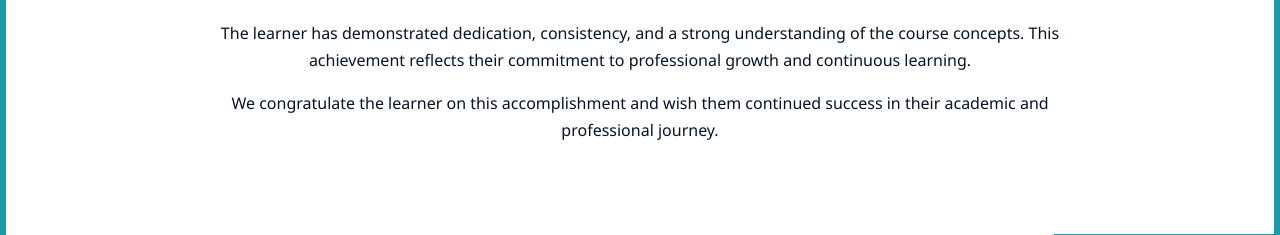
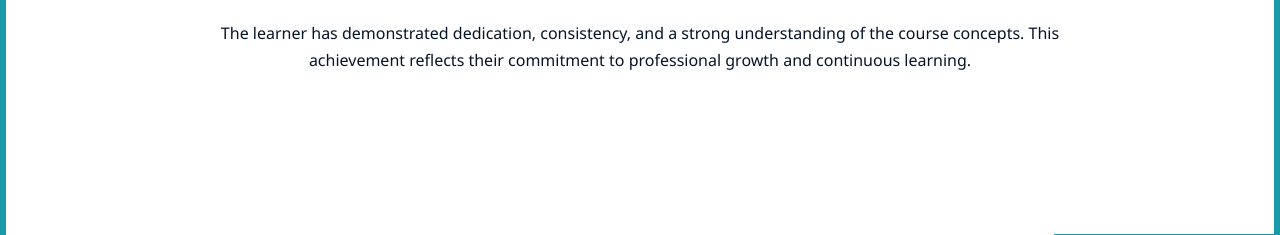
Before and after one commit to lalithya-bc17/certificate-verification-backend, a Django app: template courses/templates/courses/certificate_template.html in a window 1280 px wide. Shown: the part 440-675 px from the top of the page. Run offline with Django 5.2, Linux system fonts and the light colour scheme; the template is opened without the code that fills it, so the values that code supplies are empty.

Commit message:
cerificate content

```diff
--- a/courses/templates/courses/certificate_template.html
+++ b/courses/templates/courses/certificate_template.html
@@ -254,9 +254,7 @@ The learner has demonstrated dedication, consistency, and a strong understanding
 This achievement reflects their commitment to professional growth and continuous learning.
 </p>
 
-<p>
-We congratulate the learner on this accomplishment and wish them continued success in their academic and professional journey.
-</p>
+
     </div>
 
     <!-- Footer -->
```
